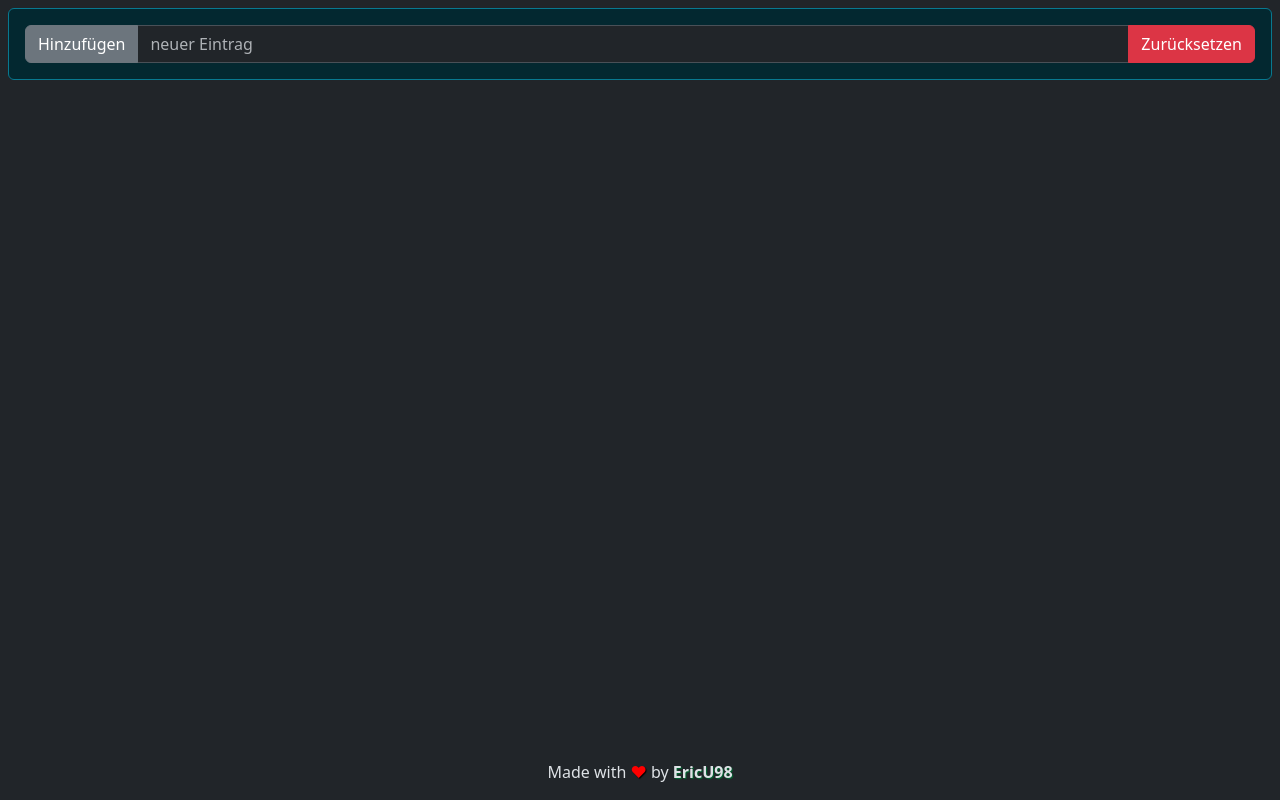
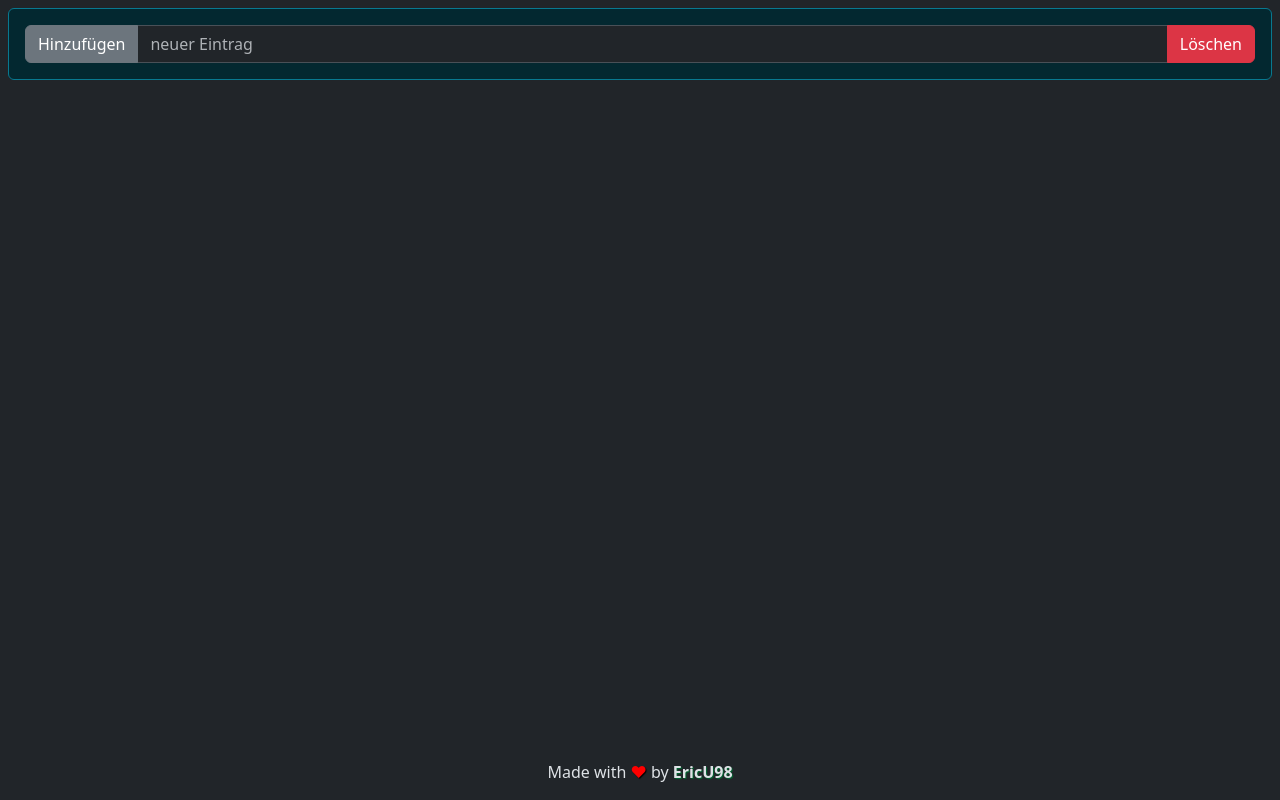
Before and after one commit to EricU98/ericu98.github.io, a website: page WebItemList/index.html in a window 1280 px wide. Drawn offline with nearby package versions, Linux system fonts and the light colour scheme.

Commit message:
Changed Button Name

```diff
--- a/WebItemList/index.html
+++ b/WebItemList/index.html
@@ -21,7 +21,7 @@
       <div class="alert alert-info input-group">
          <button id="addItem" class="btn btn-secondary">Hinzufügen</button>
          <input placeholder="neuer Eintrag" id="newItem" class="form-control" />
-         <button id="resetItem" class="btn btn-danger">Zurücksetzen</button>
+         <button id="resetItem" class="btn btn-danger">Löschen</button>
       </div>
       <div>
          <div id="itemList" class="list-group"></div>
```
